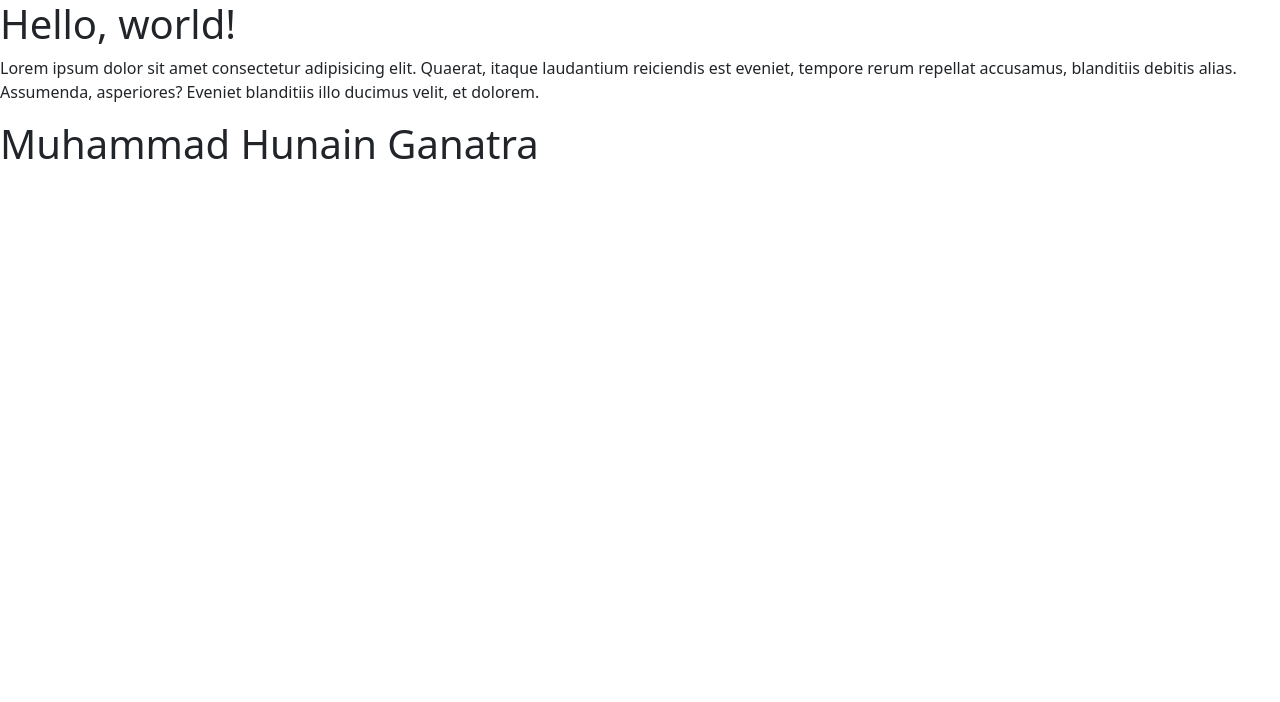
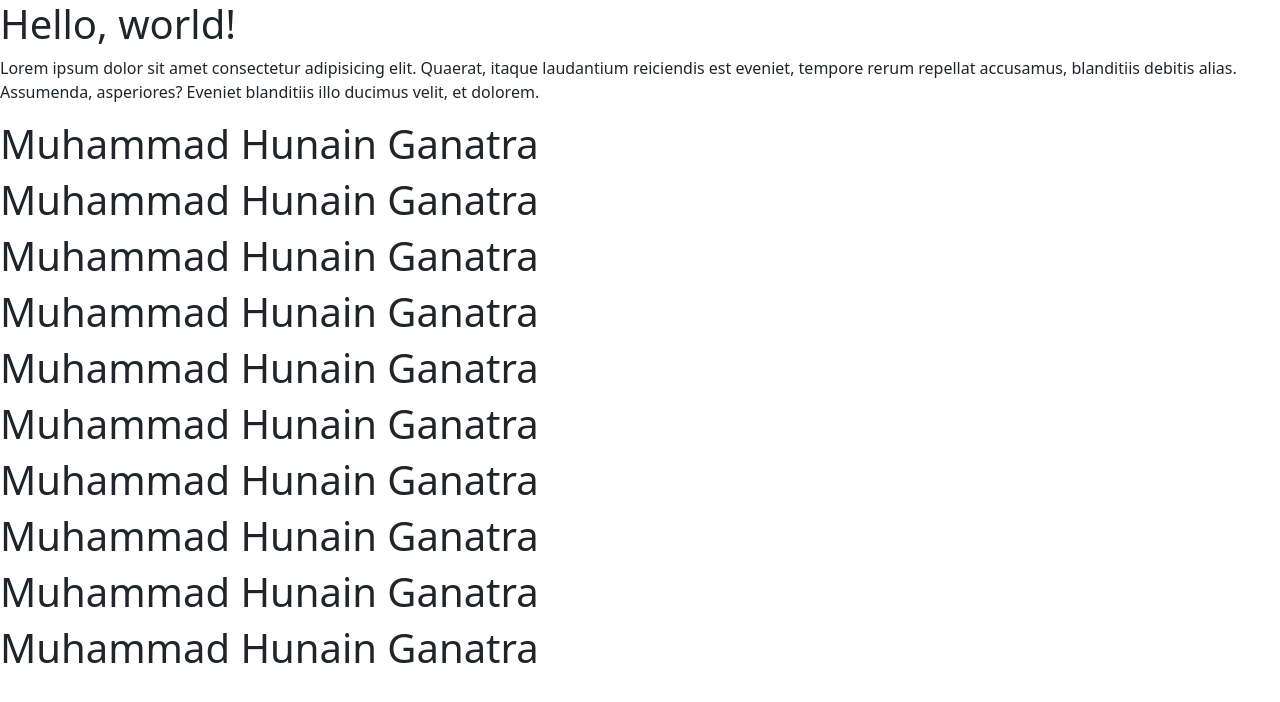
Before and after one commit to MuhammadHunainGanatra/Final_Assignment_Webdesign, a plain HTML site: page index.html in a window 1280 px wide. Drawn offline with nearby package versions, Linux system fonts and the light colour scheme.

```diff
--- a/index.html
+++ b/index.html
@@ -13,6 +13,15 @@
 <p>Lorem ipsum dolor sit amet consectetur adipisicing elit. Quaerat, itaque laudantium reiciendis est eveniet, tempore rerum repellat accusamus, blanditiis debitis alias. Assumenda, asperiores? Eveniet blanditiis illo ducimus velit, et dolorem.</p>
 
 <h1>Muhammad Hunain Ganatra</h1>
+<h1>Muhammad Hunain Ganatra</h1>
+<h1>Muhammad Hunain Ganatra</h1>
+<h1>Muhammad Hunain Ganatra</h1>
+<h1>Muhammad Hunain Ganatra</h1>
+<h1>Muhammad Hunain Ganatra</h1>
+<h1>Muhammad Hunain Ganatra</h1>
+<h1>Muhammad Hunain Ganatra</h1>
+<h1>Muhammad Hunain Ganatra</h1>
+<h1>Muhammad Hunain Ganatra</h1>
 
 
 
```
